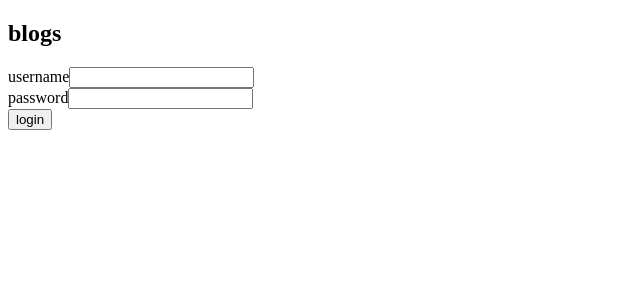
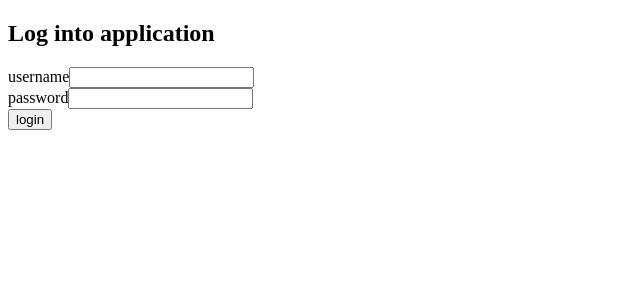
Before and after one commit to quntao-z/bloglist-frontend, a React (Vite) app: page / in a window 1280 px wide. Shown: the top 300 px of the page, without its empty margins (0-640 px from the left). Built offline with nearby package versions, Linux system fonts and the light colour scheme.

Commit message:
displayed blog and save token to local storage

```diff
--- a/src/App.jsx
+++ b/src/App.jsx
@@ -9,6 +9,12 @@ const App = () => {
   const [password, setPassword] = useState('')
   const [user, setUser] = useState(null)
 
+  useEffect(() => {
+    if (user) {
+      loadBlogs()
+    }
+  }, [user])
+
   const handleLogin = async (event) => {
     event.preventDefault()
 
@@ -16,6 +22,11 @@ const App = () => {
       const user = await loginService.login({
         username, password
       })
+
+      window.localStorage.setItem(
+        'loggedBlogAppUser', JSON.stringify(user)
+      )
+      blogService.setToken(user.token)
       setUser(user)
       setUsername('')
       setPassword('')
@@ -52,16 +63,26 @@ const App = () => {
   )
 
   const loadBlogs = () => {
-    blogService.getAll(user).then(blogs =>
+    blogService.getAll().then(blogs =>
       setBlogs( blogs )
+    ).catch(error => {
+      console.error('Failed to load blogs: ', error)
+    })
+  }
+
+  if (user === null) {
+    return (
+      <div>
+        <h2>Log into application</h2>
+        {loginForm()}
+      </div>
     )
   }
 
   return (
     <div>
       <h2>blogs</h2>
-      {user === null && loginForm()}
-      {user !== null && loadBlogs()}
+      <p>{user.name} logged in</p>
       {blogs.map(blog =>
         <Blog key={blog.id} blog={blog} />
       )}
--- a/src/services/blogs.js
+++ b/src/services/blogs.js
@@ -1,13 +1,19 @@
 import axios from 'axios'
 const baseUrl = '/api/blogs'
 
-const getAll = async (user) => {
+let token = null
+
+const setToken = newToken => {
+  token = `Bearer ${newToken}`
+}
+
+const getAll = async () => {
   const response = await axios.get(baseUrl, {
     headers: {
-      'authorization' : `Bearer ${user.token}`
+      'authorization' : token
     }
   })
   return response.data
 }
 
-export default { getAll }
+export default { getAll, setToken }
```
